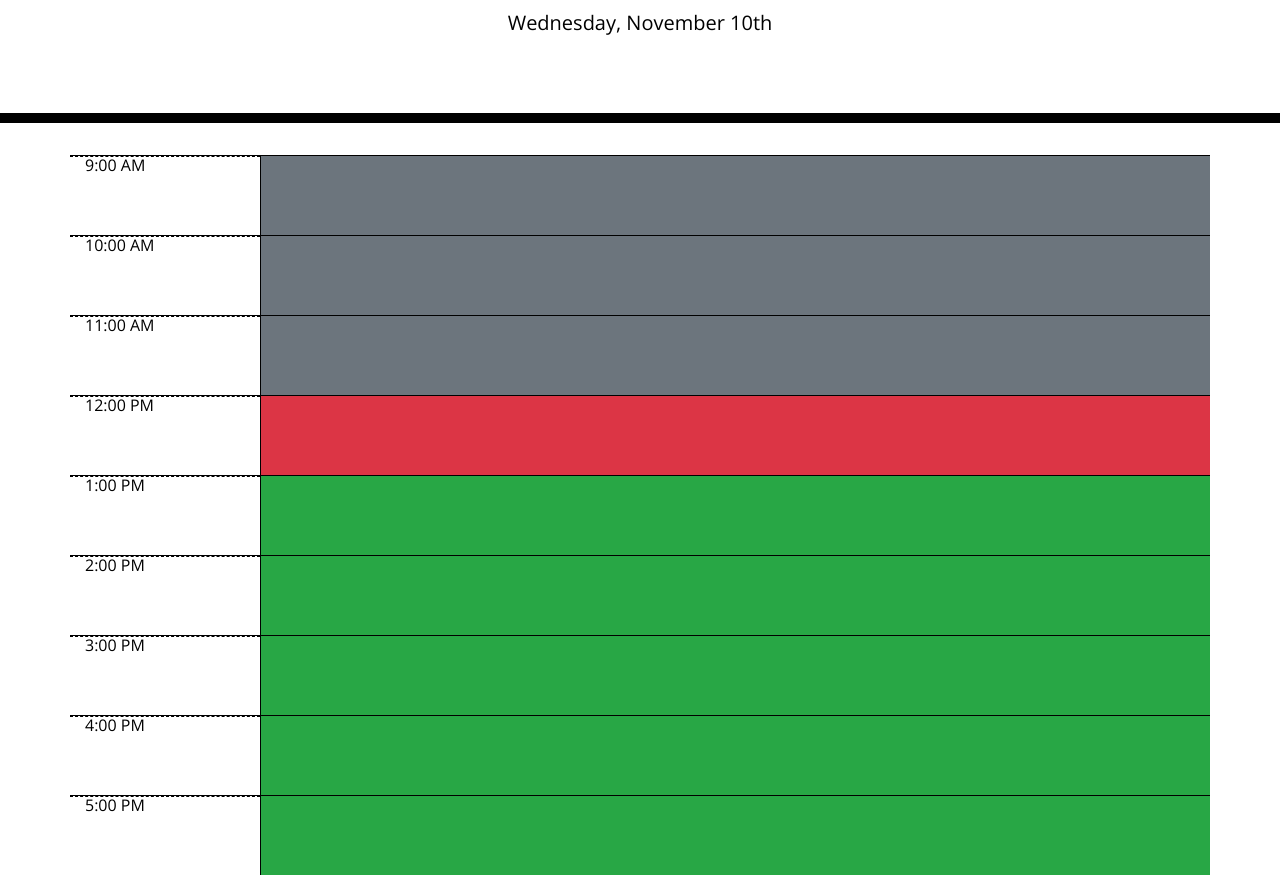
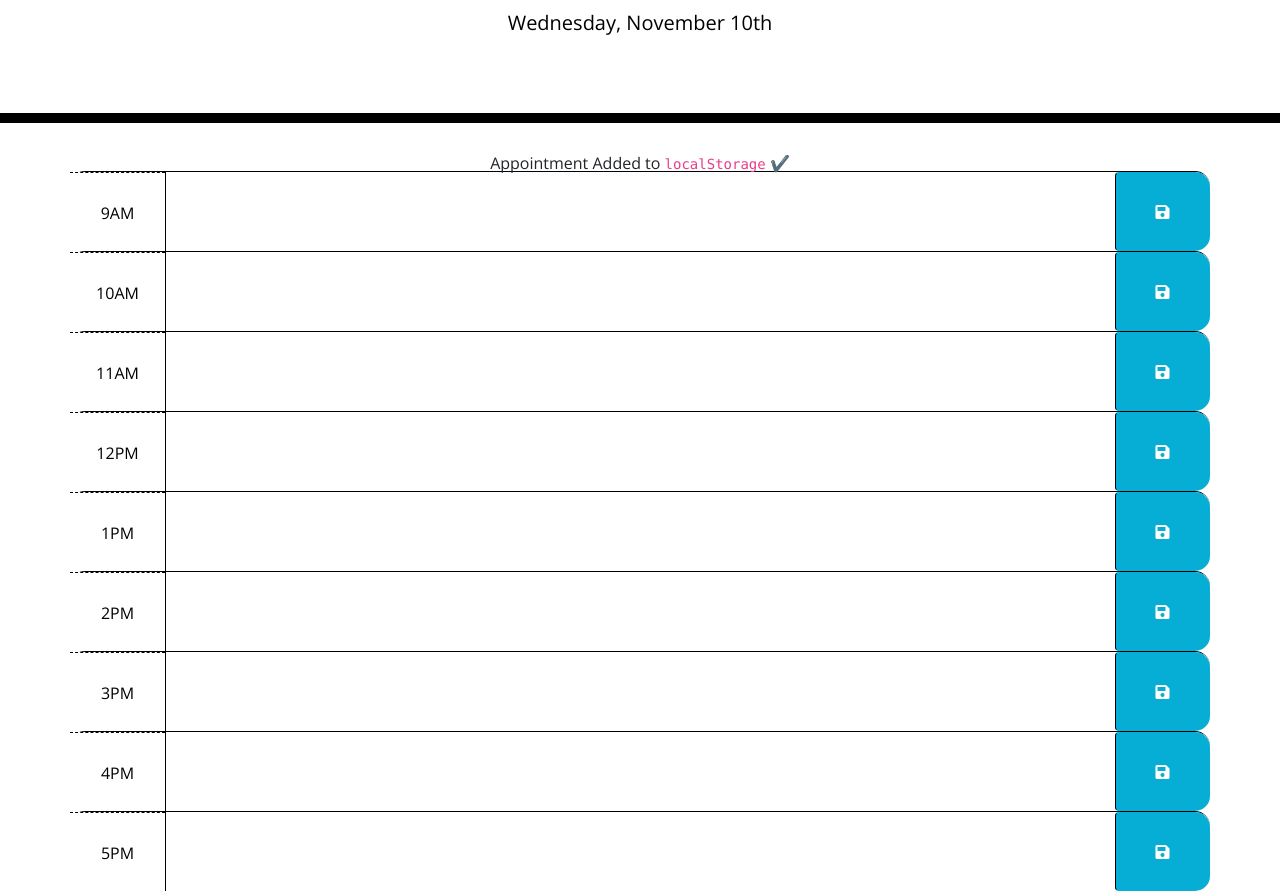
Before and after one commit to CameronHeadlee/Work-Schedule-Planner, a plain HTML site: page index.html in a window 1280 px wide. Shown: the part 181-1072 px from the top of the page. Drawn offline with nearby package versions, Linux system fonts and the light colour scheme.

Commit message:
Fixed Html to correspond with JS

```diff
--- a/index.html
+++ b/index.html
@@ -4,10 +4,12 @@
     <meta charset="UTF-8" />
     <meta name="viewport" content="width=device-width, initial-scale=1.0" />
     <meta http-equiv="X-UA-Compatible" content="ie=edge" />
+    <!--link bootstrap Css-->
     <link
       rel="stylesheet"
       href="https://stackpath.bootstrapcdn.com/bootstrap/4.3.1/css/bootstrap.min.css"
     />
+    <!--link font-->
     <link
       rel="stylesheet"
       href="https://use.fontawesome.com/releases/v5.8.1/css/all.css"
@@ -28,54 +30,80 @@
       <p class="lead">A simple calendar app for scheduling your work day</p>
       <p id="currentDay" class="lead"><span id="time-display"></span></p>
     </header>
+    <section class='text-center notification' id="notify">Appointment Added to <code class="reminder">localStorage</code> ✔️</section>
     <div class="container">
-      <!-- Timeblocks go here -->
-    <div class="row bg-secondary">
-        <div class="col-2 hour">9:00 AM</div>
-        <textarea id="9" class="col-8"></textarea>
+      <div id="hour-9" class="row time-block">
+        <div class="col-md-1 hour">
+          9AM
         </div>
-
-    <div class="row bg-secondary">
-        <div class="col-2 hour">10:00 AM</div>
-        <textarea id="9" class="col-8"></textarea>
+        <textarea class="col-md-10 description">
+        </textarea>
+        <button class="btn saveBtn col-md-1"><i class="fas fa-save"></i></button>
       </div>
-
-    <div class="row bg-secondary">
-        <div class="col-2 hour">11:00 AM</div>
-        <textarea id="9" class="col-8"></textarea>
+      <div id="hour-10" class="row time-block">
+        <div class="col-md-1 hour">
+          10AM
         </div>
-
-    <div class="row bg-danger">
-        <div class="col-2 hour">12:00 PM</div>
-        <textarea id="9" class="col-8"></textarea>
+        <textarea class="col-md-10 description">
+        </textarea>
+        <button class="btn saveBtn col-md-1"><i class="fas fa-save"></i></button>
       </div>
-
-    <div class="row bg-success">
-        <div class="col-2 hour">1:00 PM</div>
-        <textarea id="9" class="col-8"></textarea>
+      <div id="hour-11" class="row time-block">
+        <div class="col-md-1 hour">
+          11AM
         </div>
-
-    <div class="row bg-success">
-        <div class="col-2 hour">2:00 PM</div>
-        <textarea id="9" class="col-8"></textarea>
+        <textarea class="col-md-10 description">
+        </textarea>
+        <button class="btn saveBtn col-md-1"><i class="fas fa-save"></i></button>
       </div>
-
-    <div class="row bg-success">
-        <div class="col-2 hour">3:00 PM</div>
-        <textarea id="9" class="col-8"></textarea>
+      <div id="hour-12" class="row time-block">
+        <div class="col-md-1 hour">
+          12PM
         </div>
-
-    <div class="row bg-success">
-        <div class="col-2 hour">4:00 PM</div>
-        <textarea id="9" class="col-8"></textarea>
+        <textarea class="col-md-10 description">
+        </textarea>
+        <button class="btn saveBtn col-md-1"><i class="fas fa-save"></i></button>
       </div>
-
-    <div class="row bg-success">
-        <div class="col-2 hour">5:00 PM</div>
-        <textarea id="9" class="col-8"></textarea>
+     <div id="hour-13" class="row time-block">
+        <div class="col-md-1 hour">
+          1PM
         </div>
+        <textarea class="col-md-10 description">
+        </textarea>
+        <button class="btn saveBtn col-md-1"><i class="fas fa-save"></i></button>
       </div>
-
+      <div id="hour-14" class="row time-block">
+        <div class="col-md-1 hour">
+          2PM
+        </div>
+        <textarea class="col-md-10 description">
+        </textarea>
+        <button class="btn saveBtn col-md-1"><i class="fas fa-save"></i></button>
+      </div>
+      <div id="hour-15" class="row time-block">
+       <div class="col-md-1 hour">
+          3PM
+        </div>
+        <textarea class="col-md-10 description">
+        </textarea>
+        <button class="btn saveBtn col-md-1"><i class="fas fa-save"></i></button>
+      </div>
+      <div id="hour-16" class="row time-block">
+        <div class="col-md-1 hour">
+          4PM
+        </div>
+        <textarea class="col-md-10 description">
+        </textarea>
+        <button class="btn saveBtn col-md-1"><i class="fas fa-save"></i></button>
+      </div>
+      <div id="hour-17" class="row time-block">
+        <div class="col-md-1 hour">
+          5PM
+        </div>
+        <textarea class="col-md-10 description">
+        </textarea>
+        <button class="btn saveBtn col-md-1"><i class="fas fa-save"></i></button>
+      </div>
     <script src="https://cdnjs.cloudflare.com/ajax/libs/jquery/3.2.1/jquery.min.js"></script>
     <script src="https://cdnjs.cloudflare.com/ajax/libs/moment.js/2.24.0/moment.min.js"></script>
     <script src="./script.js"></script>
```
Lines whose indentation alone changed are shown as unchanged.
